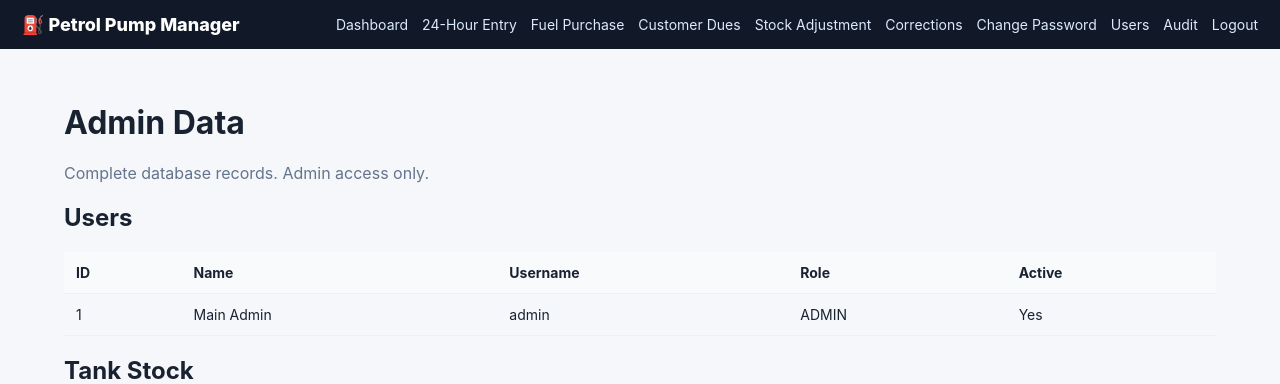
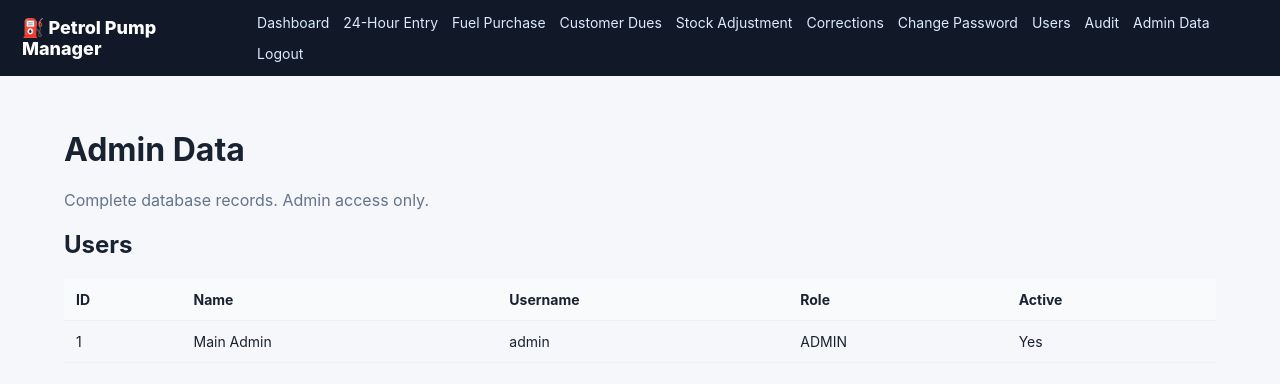
Before and after one commit to sanskritishivhare42/petrol-pump-manager, a Flask app: page /admin/data in a window 1280 px wide. Shown: the top 384 px of the page. Run offline with Flask 3, Linux system fonts and the light colour scheme; the visitor is signed in with stand-in values (Sample User, id 1).

Commit message:
Add Admin Data link to navigation
Added link to Admin Data in the navigation menu.

```diff
--- a/templates/base.html
+++ b/templates/base.html
@@ -41,6 +41,8 @@
 
         <a href="{{ url_for('audit') }}">Audit</a>
 
+        <a href="{{ url_for('admin_data') }}">Admin Data</a>
+
         {% endif %}
 
         <a href="{{ url_for('logout') }}">Logout</a>
```
